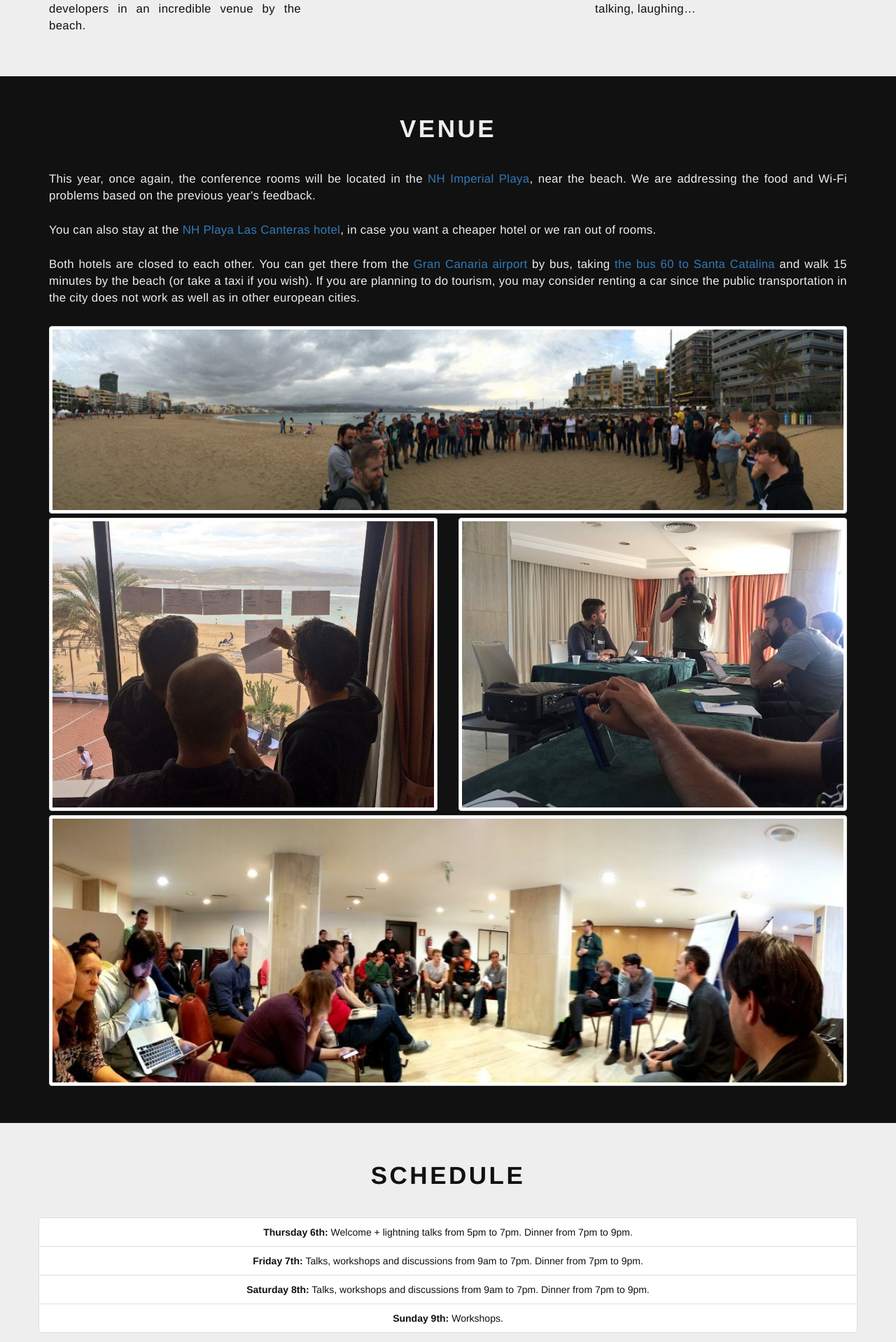
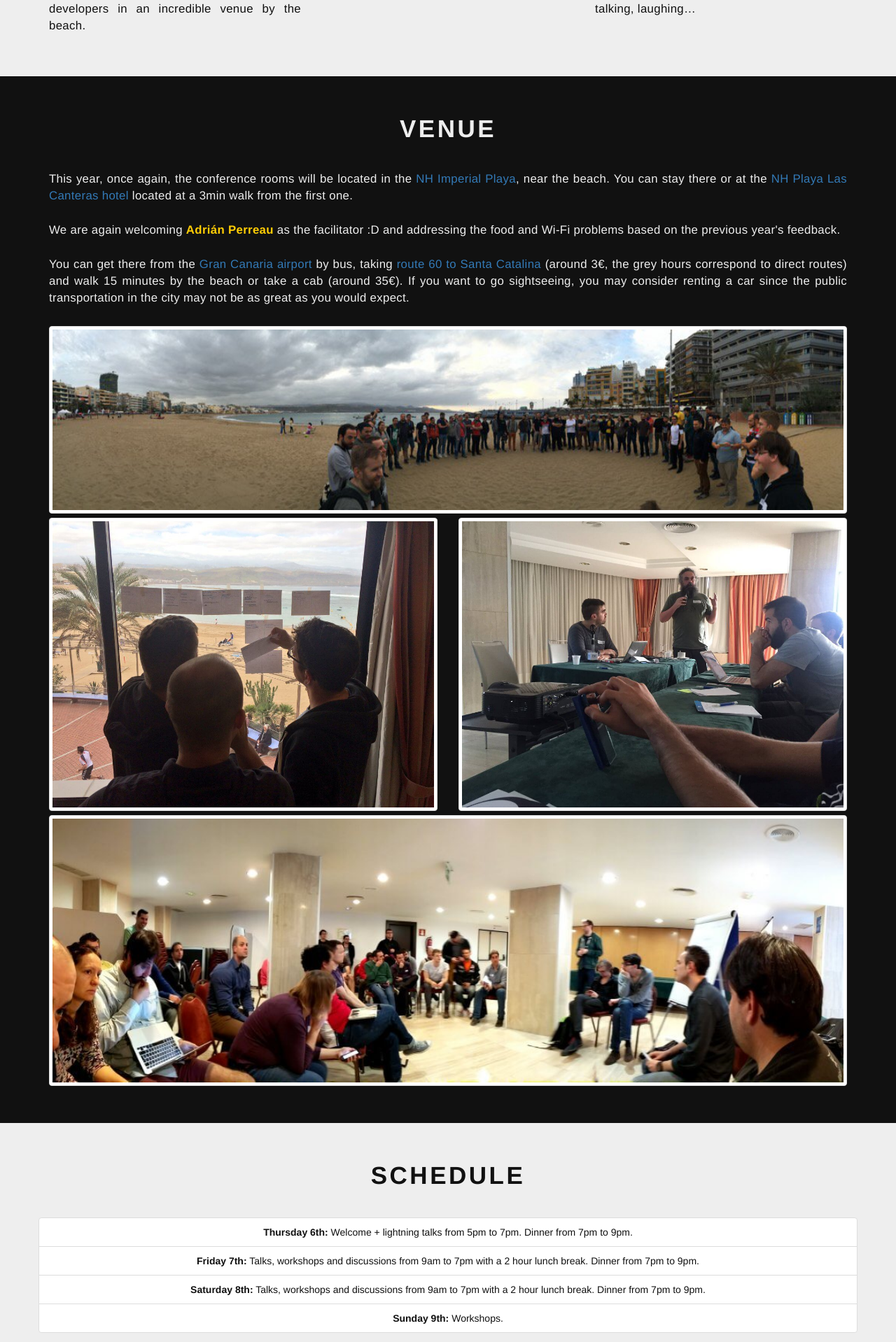
Before and after one commit to Suui/Socracan, a Jekyll site: the page built from home.html, in a window 1280 px wide. Shown: the part 913-2831 px from the top of the page at 70% size. Built offline with Jekyll 4.4.1, drawn with Linux system fonts in a browser that asks for light colours; some of the changed text lies outside the part shown.

Commit message:
Rubén's PR revised, expressed same things with different words

```diff
--- a/css/home.css
+++ b/css/home.css
@@ -77,14 +77,13 @@
     padding-bottom: 15px;
 }
 
+#venue b {
+    color: #ffcd05;
+}
+
 #venue img {
     width: 100%;
     margin: 3px 0;
-}
-
-#venue {
-    background-color: #111;
-    color: #eee;
 }
 
 #registration {
--- a/home.html
+++ b/home.html
@@ -52,9 +52,9 @@ permalink: /
 <section id="venue">
 	<div class="container">
 		<div class="title">Venue</div>
-		<p>This year, once again, the conference rooms will be located in the <a href="https://www.google.es/maps/place/Hotel+NH+Imperial+Playa/@28.1486463,-15.4314489,18z/data=!4m21!1m15!4m14!1m6!1m2!1s0xc4095380b4e84f5:0x19c7dad290fed192!2sHotel+NH+Las+Palmas+Playa+Las+Canteras,+Calle+Prudencio+Morales,+41,+35009+Las+Palmas+de+Gran+Canaria,+Las+Palmas!2m2!1d-15.4306974!2d28.1490267!1m6!1m2!1s0x0:0x9dbca812ce57c97b!2sHotel+NH+Imperial+Playa!2m2!1d-15.430758!2d28.148439!3m4!1s0xc4095387ae51e8d:0x9dbca812ce57c97b!8m2!3d28.148439!4d-15.430758" target="_blank">NH Imperial Playa</a>, near the beach. We are addressing the food and Wi-Fi problems based on the previous year's feedback.</p>
-    <p>You can also stay at the <a href="https://www.google.es/maps/place/Hotel+NH+Las+Palmas+Playa+Las+Canteras/@28.1486463,-15.4314489,18z/data=!4m5!3m4!1s0x0:0x19c7dad290fed192!8m2!3d28.1490267!4d-15.4306975" target="_blank">NH Playa Las Canteras hotel</a>, in case you want a cheaper hotel or we ran out of rooms.</p>
-    <p>Both hotels are closed to each other. You can get there from the <a href="https://www.google.es/maps/place/Aeropuerto+de+Gran+Canaria+(LPA)/@27.9332227,-15.3886078,15z/data=!4m5!3m4!1s0x0:0x824bcf7e159f85d4!8m2!3d27.9331848!4d-15.3877066" target="_blank">Gran Canaria airport</a> by bus, taking <a href="http://www.globalsu.net/lineas/linea60.pdf" target="_blank">the bus 60 to Santa Catalina</a> and walk 15 minutes by the beach (or take a taxi if you wish). If you are planning to do tourism, you may consider renting a car since the public transportation in the city does not work as well as in other european cities.</p>
+		<p>This year, once again, the conference rooms will be located in the <a href="https://www.google.es/maps/place/Hotel+NH+Imperial+Playa/@28.1486463,-15.4314489,18z/data=!4m21!1m15!4m14!1m6!1m2!1s0xc4095380b4e84f5:0x19c7dad290fed192!2sHotel+NH+Las+Palmas+Playa+Las+Canteras,+Calle+Prudencio+Morales,+41,+35009+Las+Palmas+de+Gran+Canaria,+Las+Palmas!2m2!1d-15.4306974!2d28.1490267!1m6!1m2!1s0x0:0x9dbca812ce57c97b!2sHotel+NH+Imperial+Playa!2m2!1d-15.430758!2d28.148439!3m4!1s0xc4095387ae51e8d:0x9dbca812ce57c97b!8m2!3d28.148439!4d-15.430758" target="_blank">NH Imperial Playa</a>, near the beach. You can stay there or at the <a href="https://www.google.es/maps/place/Hotel+NH+Las+Palmas+Playa+Las+Canteras/@28.1486463,-15.4314489,18z/data=!4m5!3m4!1s0x0:0x19c7dad290fed192!8m2!3d28.1490267!4d-15.4306975" target="_blank">NH Playa Las Canteras hotel</a> located at a 3min walk from the first one.</p>
+		<p>We are again welcoming <b>Adrián Perreau</b> as the facilitator :D and addressing the food and Wi-Fi problems based on the previous year's feedback.</p>
+		<p>You can get there from the <a href="https://www.google.es/maps/place/Aeropuerto+de+Gran+Canaria+(LPA)/@27.9332227,-15.3886078,15z/data=!4m5!3m4!1s0x0:0x824bcf7e159f85d4!8m2!3d27.9331848!4d-15.3877066" target="_blank">Gran Canaria airport</a> by bus, taking <a href="http://www.globalsu.net/lineas/linea60.pdf" target="_blank">route 60 to Santa Catalina</a> (around 3€, the grey hours correspond to direct routes) and walk 15 minutes by the beach or take a cab (around 35€). If you want to go sightseeing, you may consider renting a car since the public transportation in the city may not be as great as you would expect.</p>
 		<div class="row">
 			<div class="col-md-12">
 				<img class="img-thumbnail" src="/img/venue/1.jpg" alt="Venue">
@@ -78,8 +78,8 @@ permalink: /
 			<div class="title">Schedule</div>
 			<ul class="list-group">
 				<li class="list-group-item"><b>Thursday 6th:</b> Welcome + lightning talks from 5pm to 7pm. Dinner from 7pm to 9pm.</li>
-				<li class="list-group-item"><b>Friday 7th:</b> Talks, workshops and discussions from 9am to 7pm. Dinner from 7pm to 9pm.</li>
-				<li class="list-group-item"><b>Saturday 8th:</b> Talks, workshops and discussions from 9am to 7pm. Dinner from 7pm to 9pm.</li>
+				<li class="list-group-item"><b>Friday 7th:</b> Talks, workshops and discussions from 9am to 7pm with a 2 hour lunch break. Dinner from 7pm to 9pm.</li>
+				<li class="list-group-item"><b>Saturday 8th:</b> Talks, workshops and discussions from 9am to 7pm with a 2 hour lunch break. Dinner from 7pm to 9pm.</li>
 				<li class="list-group-item"><b>Sunday 9th:</b> Workshops.</li>
 			</ul>
 		</div>
@@ -92,7 +92,7 @@ permalink: /
 			<div class="title">Registration &amp; Payment</div>
 
 			<div class="col-md-12">
-				<p class="details"><b>The number of attendees should be limited to 80</b>. We want to change the payment method this year and are working on it. There are two hotels available, both are nearby, within a 5min walk from each other. The event takes place in the <b>NH Imperial Playa hotel</b>. The hotel price has risen a little since last year in order to have a more diverse menu. The prices for the event are still subject to change, but should be near the following:</p>
+				<p class="details"><b>The number of attendees should be limited to 80</b>. We want to change the payment method this year and are working on it. There are two hotels available, both are nearby, within a 5min walk from each other. The event takes place in the <b>NH Imperial Playa hotel</b>. The prices for the event are still subject to change, but should be near the following:</p>
 			</div>
 
 			<div class="col-md-4">
```
